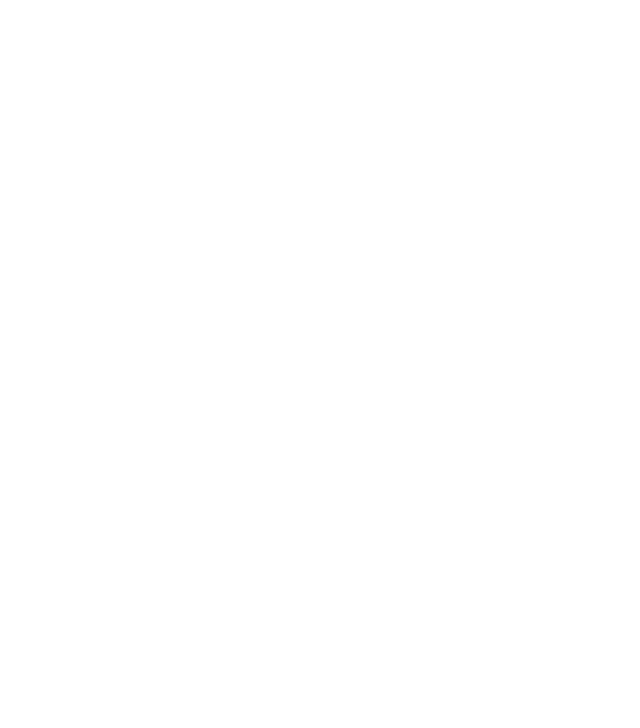
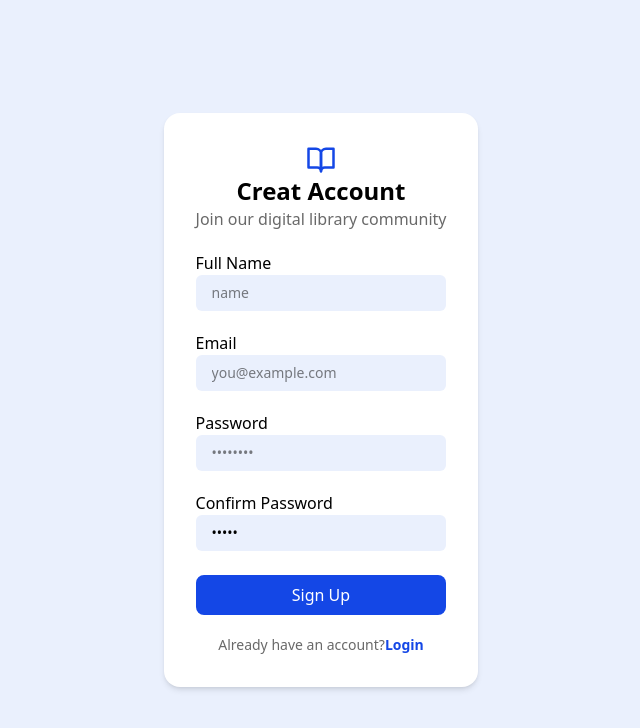
Before and after one commit to fathimasafav/e-books, a React (Vite) app: page /sign-up in a window 1280 px wide. Shown: the top 728 px of the page, without its empty margins (319-959 px from the left). Built offline with nearby package versions, Linux system fonts and the light colour scheme.

Commit message:
created sigUp page

```diff
--- a/src/components/SignUp.jsx
+++ b/src/components/SignUp.jsx
@@ -1,10 +1,96 @@
-import React from "react";
+import React, { useState } from "react";
+import { FiBookOpen } from "react-icons/fi";
+import { Link } from "react-router-dom";
 
-const SignUp=()=>{
+const SignUp = () => {
+    const [name, setName] = useState("")
+    const [email, setEmail] = useState("")
+    const [password, setPassword] = ("")
+    const [showPassword, setShowPassword] = useState(false);
+    const[confirmPassword,setConfirmPassword]=useState(false);
 
-    return(
-        <div>
+    const handleSignUp = async (e) => {
+        e.preventDefault();
 
+        try {
+            const res = await fetch('http://localhost:4000/api/v1/auth/sign-up', {
+                method: 'POST',
+                headers: { 'content-type': "application/json" },
+                body: JSON.stringify({ name, email, password })
+            });
+
+            const data = await res.json();
+
+            if (res.ok) {
+                alert("Signup successfully")
+            } else {
+                alert(data.message || "Signup failed")
+            }
+
+        } catch (err) {
+            console.error(err)
+            alert("something went wrong. please try again later")
+        }
+    }
+
+    return (
+        <div className="min-h-screen flex items-center justify-center bg-[#eaf0fd]" >
+            <div className="bg-white p-8 max-w-[500px] rounded-2xl shadow-md">
+                <div className="flex items-center justify-center">
+                    <FiBookOpen className="text-blue-700 text-3xl" />
+                </div>
+                <h1 className="text-2xl text-center font-bold ">Creat Account</h1>
+                <p className="text-[#696969]">Join our digital library community</p>
+                <form onSubmit={handleSignUp} className="">
+                    <div >
+                        <div className="pt-5"> <label >Full Name</label></div>
+                        <input
+                        type="text"
+                        value={name}
+                        onChange={(e) => setName(e.target.value)}
+                        placeholder="name"
+                        className=" w-full px-4 py-2 rounded-md text-sm font-medium focus:outline-none  bg-[#eaf0fd]"
+                        />
+
+                    </div>
+                    <div>
+                        <div className="pt-5"> <label >Email</label></div>
+                        <input
+                            type="email"
+                            value={email}
+                            onChange={(e) => setEmail(e.target.value)}
+                            placeholder="you@example.com"
+                            className=" w-full px-4 py-2 rounded-md text-sm font-medium focus:outline-none  bg-[#eaf0fd]"
+                        />
+
+                    </div>
+
+                    <div>
+                        <div className="pt-5"> <label >Password</label></div>
+                        <input
+                            type="password"
+                            value={password}
+                            onChange={(e) => setPassword(e.target.value)}
+                            placeholder="••••••••"
+                            className=" w-full px-4 py-2 rounded-md text-sm font-medium focus:outline-none  bg-[#eaf0fd]"
+                        />
+
+                    </div>
+                    <div>
+                        <div className="pt-5"> <label >Confirm Password</label></div>
+                        <input
+                            type="password"
+                            value={confirmPassword}
+                            onChange={(e) => setConfirmPassword(e.target.value)}
+                            placeholder="••••••••"
+                            className=" w-full px-4 py-2 rounded-md text-sm font-medium focus:outline-none  bg-[#eaf0fd]"
+                        />
+                    </div>
+                    <button className="w-full bg-blue-700 text-white py-2 rounded-lg hover:bg-blue-600 transition mt-6">Sign Up</button>
+                </form>
+                <p className="pt-5 text-[#696969] text-sm font-normal text-center">Already have an account?<Link to="/" className="text-blue-700 font-semibold hover:underline">Login</Link></p>
+
+            </div>
         </div>
     )
 
```
